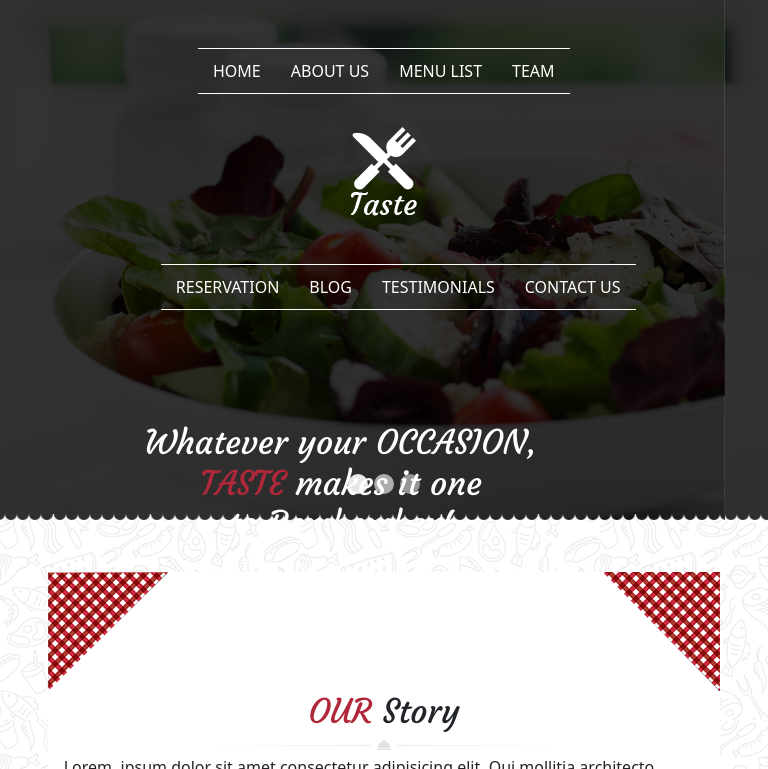
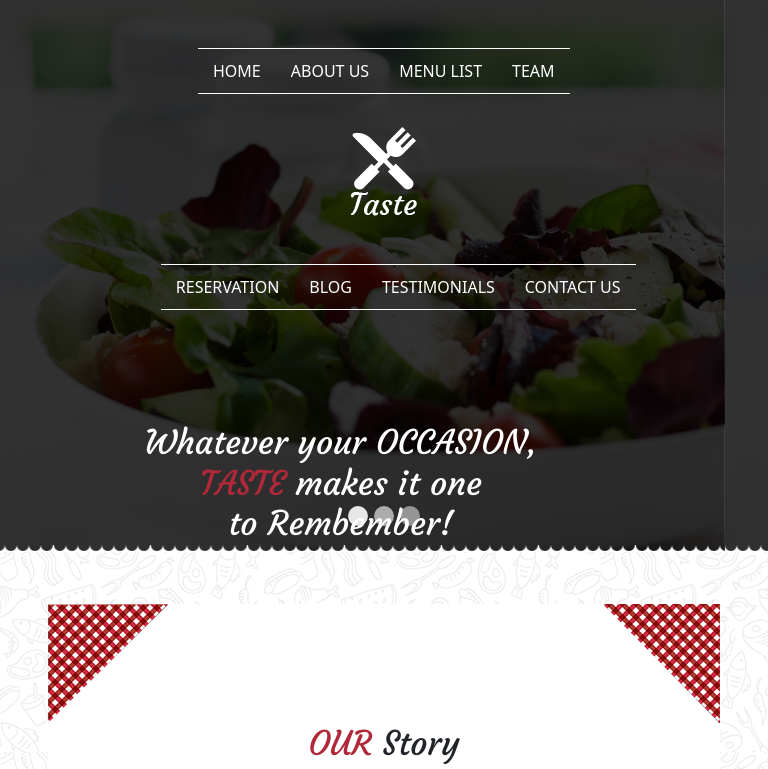
Before and after one commit to Jonathan-HL/Cs-Site-Chef-20, a website: page index.html in a window 768 px wide. Shown: the top 769 px of the page. Drawn offline with nearby package versions, Linux system fonts and the light colour scheme.

Commit message:
Vraiment Finito le site

```diff
--- a/src/sass/modules/_header.sass
+++ b/src/sass/modules/_header.sass
@@ -61,7 +61,7 @@ header
         @media screen and (max-width:600px)
             height: 90vh
         @media screen and (min-width:768px) and (max-width:1024px)
-            height: 65vh
+            height: 69vh
     h1
         padding-top:15%
         padding-bottom: 40px
```
Also changed, not shown: public/css/app.css.
